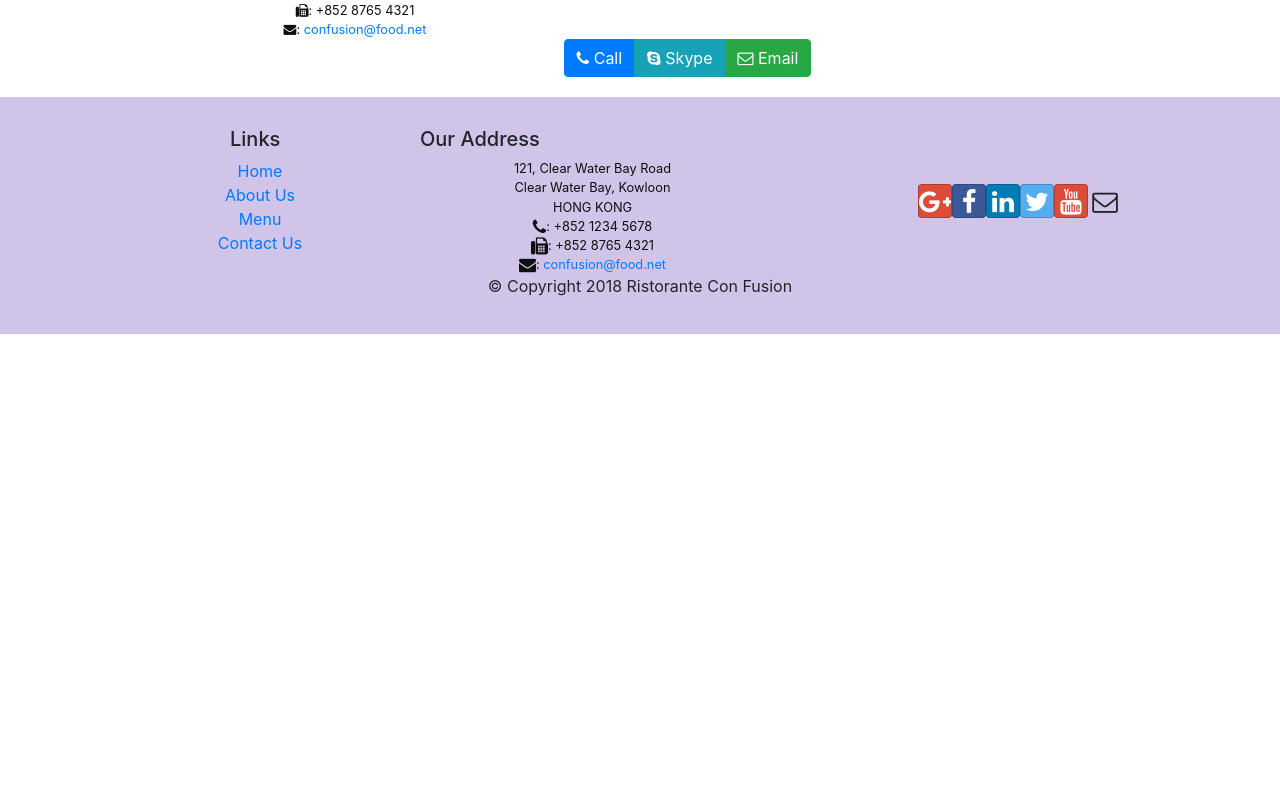
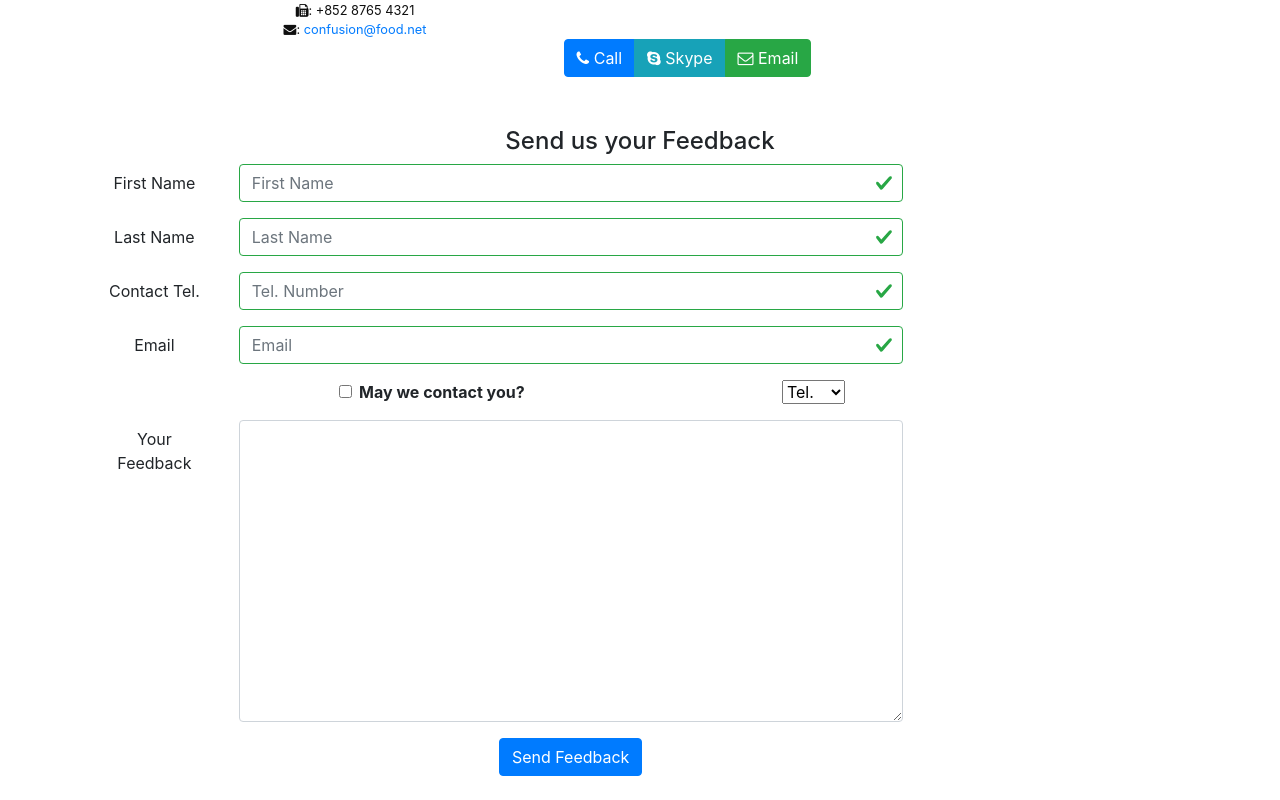
Before and after one commit to nguyentuyetnhi/React, a React (Create React App) app: page /contactus in a window 1280 px wide. Shown: the part 580-1380 px from the top of the page. Before the commit the page ends 914 px from the top, so only its background shows below. Built offline with nearby package versions, Linux system fonts and the light colour scheme.

Commit message:
controlled form validation

```diff
--- a/src/Component/ContactComponent.js
+++ b/src/Component/ContactComponent.js
@@ -1,9 +1,86 @@
-import React from 'react';
-import { Breadcrumb, BreadcrumbItem } from 'reactstrap';
+
 import { Link } from 'react-router-dom';
+import React, { Component } from 'react';
+ import { Breadcrumb, BreadcrumbItem, Button, Form, FormGroup, Label, Input, Col, Row, FormFeedback } from 'reactstrap';
+class Contact extends Component {
+    constructor(props) {
+        super(props);
 
-function Contact(props) {
-    return (
+        this.state = {
+            firstname: '',
+            lastname: '',
+            telnum: '',
+            email: '',
+            agree: false,
+            contactType: 'Tel.',
+            message: '',
+            touched: {
+                firstname: false,
+                lastname: false,
+                telnum: false,
+                email: false
+            }
+        }
+        this.handleSubmit = this.handleSubmit.bind(this);
+        this.handleInputChange = this.handleInputChange.bind(this);
+        this.handleBlur = this.handleBlur.bind(this);
+    }
+    handleBlur = (field) => (evt) => {
+        this.setState({
+            touched: { ...this.state.touched, [field]: true }
+        });
+    }
+
+    validate(firstname, lastname, telnum, email) {
+        const errors = {
+            firstname: '',
+            lastname: '',
+            telnum: '',
+            email: ''
+        };
+
+        if (this.state.touched.firstname && firstname.length < 3)
+            errors.firstname = 'First Name should be >= 3 characters';
+        else if (this.state.touched.firstname && firstname.length > 10)
+            errors.firstname = 'First Name should be <= 10 characters';
+
+        if (this.state.touched.lastname && lastname.length < 3)
+            errors.lastname = 'Last Name should be >= 3 characters';
+        else if (this.state.touched.lastname && lastname.length > 10)
+            errors.lastname = 'Last Name should be <= 10 characters';
+
+        const reg = /^\d+$/;
+        if (this.state.touched.telnum && !reg.test(telnum))
+            errors.telnum = 'Tel. Number should contain only numbers';
+
+        if(this.state.touched.email && email.split('').filter(x => x === '@').length !== 1)
+            errors.email = 'Email should contain a @';
+
+        return errors;
+    }
+
+
+    handleInputChange(event) {
+        const target = event.target;
+        const value = target.type === 'checkbox' ? target.checked : target.value;
+        const name = target.name;
+
+        this.setState({
+          [name]: value
+        });
+    }
+
+    handleSubmit(event) {
+        console.log('Current State is: ' + JSON.stringify(this.state));
+        alert('Current State is: ' + JSON.stringify(this.state));
+        event.preventDefault();
+    }
+
+
+    render() {
+        const errors = this.validate(this.state.firstname, this.state.lastname, this.state.telnum, this.state.email);
+        return (
+
         <div className="container">
       <div className="row">
         <Breadcrumb>
@@ -39,8 +116,113 @@
                     </div>
                 </div>
             </div>
+            <div className="row row-content">
+                   <div className="col-12">
+                      <h4>Send us your Feedback</h4>
+                   </div>
+                    <div className="col-12 col-md-9">
+                        <Form onSubmit={this.handleSubmit}>
+                        <FormGroup row>
+                                <Label htmlFor="firstname" md={2}>First Name</Label>
+                                <Col md={10}>
+                                    <Input type="text" id="firstname" name="firstname"
+                                        placeholder="First Name"
+                                        value={this.state.firstname}
+                                        valid={errors.firstname === ''}
+                                        invalid={errors.firstname !== ''}
+                                        onBlur={this.handleBlur('firstname')}
+                                        onChange={this.handleInputChange} />
+                                    <FormFeedback>{errors.firstname}</FormFeedback>
+                                </Col>
+
+                            </FormGroup>
+                            <FormGroup row>
+                                <Label htmlFor="lastname" md={2}>Last Name</Label>
+                                <Col md={10}>
+                                    <Input type="text" id="lastname" name="lastname"
+                                        placeholder="Last Name"
+                                        value={this.state.lastname}
+                                        valid={errors.lastname === ''}
+                                        invalid={errors.lastname !== ''}
+                                        onBlur={this.handleBlur('lastname')}
+                                        onChange={this.handleInputChange} />
+                                    <FormFeedback>{errors.lastname}</FormFeedback>
+                                </Col>
+                            </FormGroup>
+
+                            <FormGroup row>
+                                <Label htmlFor="telnum" md={2}>Contact Tel.</Label>
+                                <Col md={10}>
+                                    <Input type="tel" id="telnum" name="telnum"
+                                        placeholder="Tel. Number"
+                                        value={this.state.telnum}
+                                        valid={errors.telnum === ''}
+                                        invalid={errors.telnum !== ''}
+                                        onBlur={this.handleBlur('telnum')}
+                                        onChange={this.handleInputChange} />
+                                    <FormFeedback>{errors.telnum}</FormFeedback>
+                                </Col>
+                            </FormGroup>
+
+                            <FormGroup row>
+                                <Label htmlFor="email" md={2}>Email</Label>
+                                <Col md={10}>
+                                    <Input type="email" id="email" name="email"
+                                        placeholder="Email"
+                                        value={this.state.email}
+                                        valid={errors.email === ''}
+                                        invalid={errors.email !== ''}
+                                        onBlur={this.handleBlur('email')}
+                                        onChange={this.handleInputChange} />
+                                    <FormFeedback>{errors.email}</FormFeedback>
+                                </Col>
+                            </FormGroup>
+
+                            <FormGroup row>
+                                <Col md={{size: 6, offset: 2}}>
+                                    <FormGroup check>
+                                        <Label check>
+                                            <Input type="checkbox"
+                                                name="agree"
+                                                checked={this.state.agree}
+                                                onChange={this.handleInputChange} /> {' '}
+                                            <strong>May we contact you?</strong>
+                                        </Label>
+                                    </FormGroup>
+                                </Col>
+                                <Col md={{size: 3, offset: 1}}>
+                                    <Input type="select" name="contactType"
+                                            value={this.state.contactType}
+                                            onChange={this.handleInputChange}>
+                                        <option>Tel.</option>
+                                        <option>Email</option>
+                                    </Input>
+                                </Col>
+                            </FormGroup>
+                            <FormGroup row>
+                                <Label htmlFor="message" md={2}>Your Feedback</Label>
+                                <Col md={10}>
+                                    <Input type="textarea" id="message" name="message"
+                                        rows="12"
+                                        value={this.state.message}
+                                        onChange={this.handleInputChange}></Input>
+                                </Col>
+                            </FormGroup>
+                            <FormGroup row>
+                                <Col md={{size: 10, offset: 2}}>
+                                    <Button type="submit" color="primary">
+                                        Send Feedback
+                                    </Button>
+                                </Col>
+                            </FormGroup>
+                        </Form>
+                    </div>
+               </div>
+
         </div>
-    );
-}
+ )
+
+} };
+
 
 export default Contact;
```
